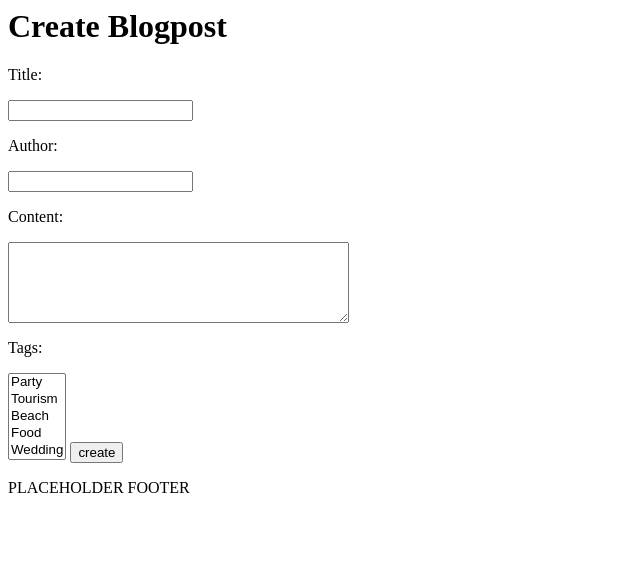
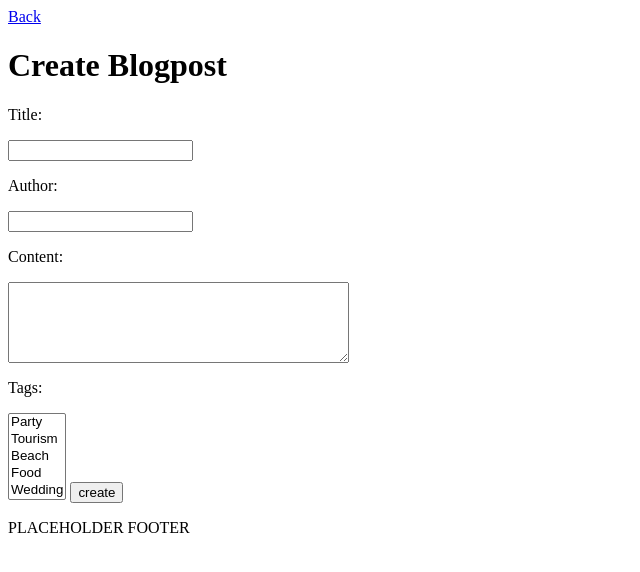
Before and after one commit to JohanBlomberg/ExperienceGhana, a plain HTML site: page blog-client-template/admin/create-post.html in a window 1280 px wide. Shown: the whole page, without its empty margins (0-640 px from the left). Drawn offline with Linux system fonts and the light colour scheme.

Commit message:
Back button on create-post

```diff
--- a/blog-client-template/admin/create-post.html
+++ b/blog-client-template/admin/create-post.html
@@ -6,6 +6,7 @@
     <link rel="stylesheet" href="css/style.css">
 </head>
 <body>
+    <a href="../admin/index.html">Back</a>
     <header>
         <h1>Create Blogpost</h1>
 </header>
```
